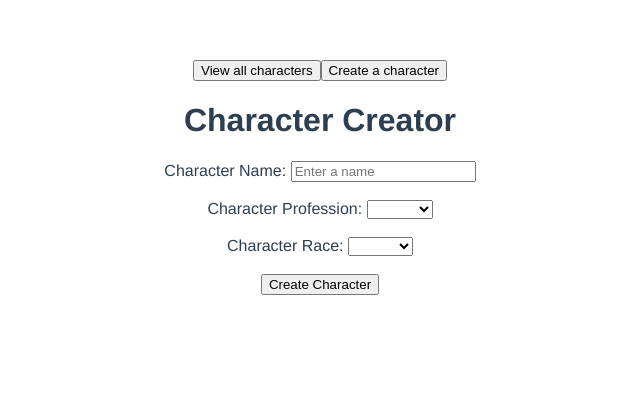
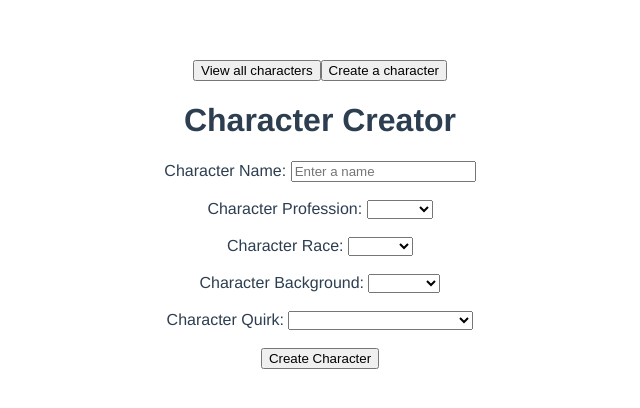
Before and after one commit to YuzuRanger/rpg-character-maker, a Vue app in the folder client/: page / in a window 1280 px wide. Shown: the top 408 px of the page, without its empty margins (320-960 px from the left). Built offline with nearby package versions, Linux system fonts and the light colour scheme; no server answers.

Commit message:
added character quirks

```diff
--- a/client/src/components/CharacterCreator.vue
+++ b/client/src/components/CharacterCreator.vue
@@ -3,18 +3,35 @@
       <h1>Character Creator</h1>
       <label for="character-name">Character Name: </label>
       <input type="text" id="character-name" v-model="name" placeholder="Enter a name" /> <br /><br />
+
       <label for="professions-list">Character Profession: </label>
       <select id="professions-list" v-model="profession">
           <option value="Mage">Mage</option>
           <option value="Thief">Thief</option>
           <option value="Warrior">Warrior</option>
       </select><br /><br />
+
       <label for="races-list">Character Race: </label>
       <select id="races-list" v-model="race">
           <option value="Elf">Elf</option>
           <option value="Human">Human</option>
           <option value="Dwarf">Dwarf</option>
       </select><br /><br />
+
+      <label for="backgrounds-list">Character Background: </label>
+      <select id="backgrounds-list" v-model="background">
+          <option value="Bandit">Bandit</option>
+          <option value="Acolyte">Acolyte</option>
+          <option value="Barkeep">Barkeep</option>
+      </select><br /><br />
+
+      <label for="quirks-list">Character Quirk: </label>
+      <select id="quirks-list" v-model="quirk">
+          <option value="Afraid of a Magical Element">Afraid of a Magical Element</option>
+          <option value="Bound to an Oath">Bound to an Oath</option>
+          <option value="Overly Flirtatious">Overly Flirtatious</option>
+      </select><br /><br />
+
       <button v-on:click="postCharacter">Create Character</button>
   </div>
 </template>
@@ -28,7 +45,9 @@
           return {
               name: null,
               profession: null,
-              race: null
+              race: null,
+              background: null,
+              quirk: null
           }
       },
       methods: {
@@ -37,7 +56,9 @@
                   .post('http://localhost:3000/characters', {
                       name: this.name,
                       profession: this.profession,
-                      race: this.race
+                      race: this.race,
+                      background: this.background,
+                      quirk: this.quirk
                   });
               this.showAlert();
           },
--- a/client/src/components/CharacterViewer.vue
+++ b/client/src/components/CharacterViewer.vue
@@ -1,7 +1,7 @@
 <template>
   <div class="character-viewer">
       <h1>Character Viewer</h1>
-      <p v-for="(character, index) in characters" v-bind:key="index">{{character.name}} is a {{character.race}} {{character.profession}}!</p>
+      <p v-for="(character, index) in characters" v-bind:key="index">{{character.name}} is a {{character.race}} {{character.profession}} with the {{character.background}} background. They are {{character.quirk}}.</p>
   </div>
 </template>
 
```
Also changed, not shown: 2 other files (tests, documents, lock files or other folders).
